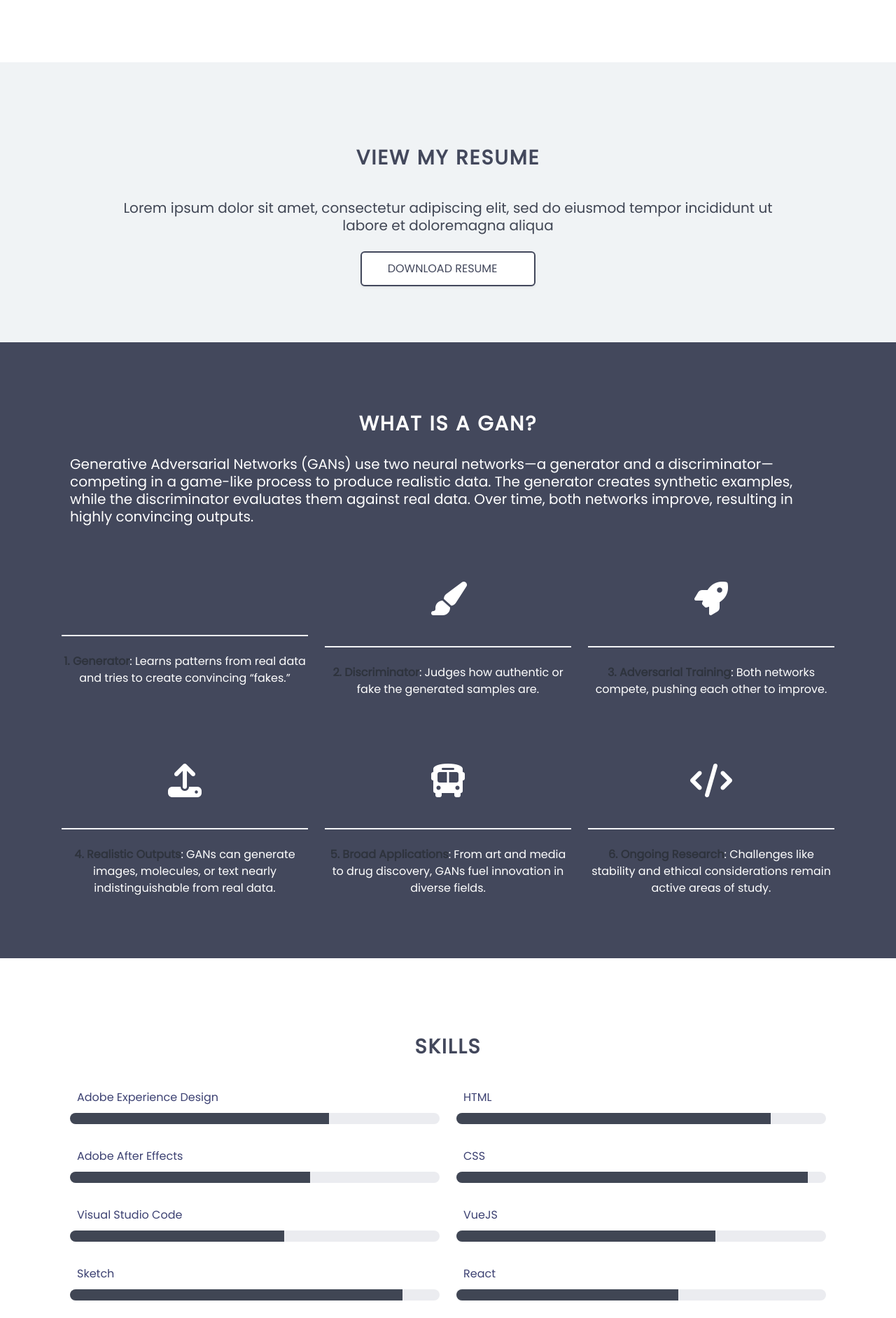
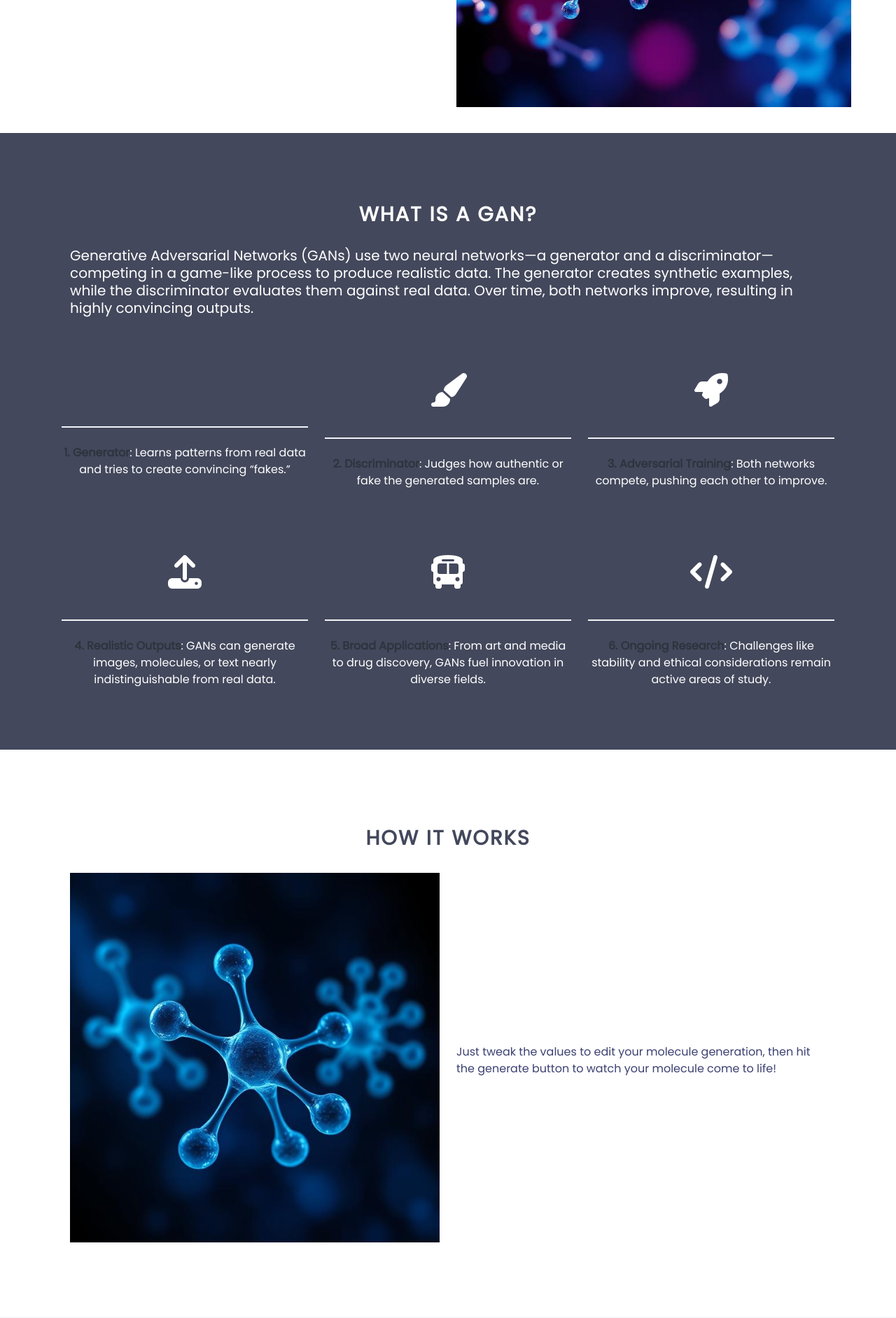
Before and after one commit to ElTragedy/capstone, a Flask app: page / in a window 1280 px wide. Shown: the part 1429-3312 px from the top of the page at 70% size. Run offline with Flask 3, Linux system fonts and the light colour scheme; some libraries are stand-ins or nearby versions.

Commit message:
found the code in a page that I did not refresh

```diff
--- a/app/templates/index.html
+++ b/app/templates/index.html
@@ -2,20 +2,24 @@
 <html lang="en">
 
 <head>
-  <meta charset="utf-8" />
-  <meta http-equiv="X-UA-Compatible" content="IE=edge" />
-  <meta name="viewport" content="width=device-width, initial-scale=1" />
+  <meta charset="utf-8">
+  <meta http-equiv="X-UA-Compatible" content="IE=edge">
+  <meta name="viewport" content="width=device-width, initial-scale=1">
   <title>Showcase - Personal Portfolio One Page Bulma Theme</title>
   <!-- Bulma Version 1-->
-  <link rel="stylesheet" href="https://unpkg.com/bulma@1.0.2/css/bulma.min.css" />
-  <link rel="stylesheet" type="text/css" href="{{ url_for('static', filename='css/showcase.css') }}" />
-  <script src="{{ url_for('static', filename='js/showcase.js') }}"></script>
+  <link rel="stylesheet" href="https://unpkg.com/bulma@1.0.2/css/bulma.min.css">
+  <link rel="stylesheet" type="text/css" href="/static/css/showcase.css">
+  <script src="/static/js/showcase.js"></script>
   <script src="https://kit.fontawesome.com/2828f7885a.js"
-    integrity="sha384-WAsFbnLEQcpCk8lM1UTWesAf5rGTCvb2Y+8LvyjAAcxK1c3s5c0L+SYOgxvc6PWG" crossorigin="anonymous"></script>
-  <link rel="icon" type="image/png" href="favicon.png" />
+    integrity="sha384-WAsFbnLEQcpCk8lM1UTWesAf5rGTCvb2Y+8LvyjAAcxK1c3s5c0L+SYOgxvc6PWG"
+    crossorigin="anonymous"></script>
+  <link rel="icon" type="image/png" href="favicon.png">
 </head>
 
-<body>
+<body data-aos-easing="ease-out" data-aos-duration="800" data-aos-delay="0">
+  <!-- Begin Preloader -->
+
+  <!-- End Preloader-->
   <!-- Begin Scroll Up Button -->
 
   <form action="#home">
@@ -79,9 +83,9 @@
       <!-- Begin Hero Content-->
       <div class="hero-body">
         <div class="container has-text-centered">
-          <h1 class="subtitle">Hey there, I'm</h1>
-          <h2 class="title">Ashley</h2>
-          <h1 class="subtitle profession">A UI/UX Designer</h1>
+          <h1 class="subtitle">Rivas Molecules</h1>
+          <h2 class="title">GAN Molecule Generation</h2>
+          <h1 class="subtitle profession">A capstone project to create new molecules</h1>
         </div>
       </div>
       <!-- End Hero Content-->
@@ -95,19 +99,19 @@
                   <a href="#home">Home</a>
                 </li>
                 <li>
-                  <a href="#about-me">About Me</a>
+                  <a href="#our-site">Our Site</a>
                 </li>
                 <li>
-                  <a href="#services">Services</a>
+                  <a href="#gan">GAN?</a>
                 </li>
                 <li>
-                  <a href="#skills">Skills</a>
+                  <a href="#how-it-works">How it works</a>
                 </li>
                 <li>
-                  <a href="#my-work">My Work</a>
+                  <a href="#influence-generation">Influence Generation</a>
                 </li>
                 <li>
-                  <a href="#contact">Contact</a>
+                  <a href="#generate">generate</a>
                 </li>
               </ul>
             </div>
@@ -122,192 +126,149 @@
 
   <!-- Begin Main Content -->
   <div class="main-content">
-    <!-- Begin About Me Section -->
-    <div class="section-light about-me" id="about-me">
+    <!-- Begin Our Site Section -->
+    <div class="section-light our-site" id="our-site">
       <div class="container">
         <div class="column is-12 about-me">
-          <h1 class="title has-text-centered section-title">About Me</h1>
+          <h1 class="title has-text-centered section-title">Our Site</h1>
         </div>
         <div class="columns is-multiline">
-          <div class="column is-6 has-vertically-aligned-content" data-aos="fade-right">
+          <div class="column is-6 has-vertically-aligned-content aos-init aos-animate" data-aos="fade-right">
             <p class="is-larger">
-              &emsp;&emsp;<strong>Showcase is a modern, beautiful personal website template to
-                showcase who you are, as well as projects you've worked on in
-                the past.</strong>
+                <strong>
+                This is a site that we created in our capstone to demonstrate
+                a GAN model we built and its ability to generate molecules in
+                Spring of 2025!
+              </strong>
             </p>
-            <br />
+            <br>
             <p>
-              Showcase was built from the ground up with Bulma to be fast and
-              responsive out of the box with all source files well documented
-              for easy to customization. The Showcase template gives you a
-              personal space to share what you are all about as a creative
-              designer, developer, photographer, and more!
+              Big thank you to the contributors that made this possible:
+              Dr. Fendt, Dr. Rivas, Kaleb Ray, Seth Kacura, Ethan Triem,
+              Aaron Sierra, David Day, Cheyenne Garza.
             </p>
-            <br />
+            <br>
             <div class="is-divider"></div>
-            <div class="columns about-links">
-              <div class="column">
-                <p class="heading">
-                  <strong>Give me a ring</strong>
-                </p>
-                <p class="subheading">
-                  123-456-7890
-                </p>
-              </div>
-              <div class="column">
-                <p class="heading">
-                  <strong>Email Me</strong>
-                </p>
-                <p class="subheading">
-                  hello@example.com
-                </p>
-              </div>
-              <div class="column">
-                <p class="heading">
-                  <strong>View my portfolio</strong>
-                </p>
-                <p class="subheading">
-                  example.com
-                </p>
-              </div>
-            </div>
           </div>
-          <div class="column is-6 right-image " data-aos="fade-left">
-            <img class="is-rounded" src="https://picsum.photos/id/366/600/375" alt="" />
+          <div class="column is-6 right-image aos-init aos-animate" data-aos="fade-left">
+            <img class="is-rounded" src="/static/images/Molecule.png" alt="">
           </div>
         </div>
       </div>
     </div>
     <!-- End About Me Content -->
-    <div class="section-dark resume">
-      <div class="container">
-        <div class="columns is-multiline" data-aos="fade-in" data-aos-easing="linear">
-          <div class="column is-12 about-me">
-            <h1 class="title has-text-centered section-title">
-              View My Resume
-            </h1>
-          </div>
-          <div class="column is-10 has-text-centered is-offset-1">
-            <h2 class="subtitle">
-              Lorem ipsum dolor sit amet, consectetur adipiscing elit, sed do
-              eiusmod tempor incididunt ut labore et doloremagna aliqua
-            </h2>
-            <form action="example.docs">
-              <button class="button">
-                Download Resume&emsp;<i class="fad fa-download fa-lg"></i>
-              </button>
-            </form>
-          </div>
-        </div>
-      </div>
-    </div>
     <!-- Begin Services Content -->
-    <div class="section-color services" id="services">
+    <div class="section-color services" id="gan">
       <div class="container">
         <div class="columns is-multiline">
-          <div class="column is-12 about-me" data-aos="fade-in" data-aos-easing="linear">
+          <div class="column is-12 about-me aos-init" data-aos="fade-in" data-aos-easing="linear">
             <h1 class="title has-text-centered section-title">What is a GAN?</h1>
             <h2 class="subtitle">
               Generative Adversarial Networks (GANs) use two neural networks—a generator and a discriminator—competing
-              in a game-like process to produce realistic data.
+              in a
+              game-like process to produce realistic data.
               The generator creates synthetic examples, while the discriminator evaluates them against real data.
               Over time, both networks improve, resulting in highly convincing outputs.
             </h2>
-            <br />
+            <br>
           </div>
           <div class="columns is-12">
-            <div class="column is-4 has-text-centered" data-aos="fade-in" data-aos-easing="linear">
+            <div class="column is-4 has-text-centered aos-init" data-aos="fade-in" data-aos-easing="linear">
               <i class="fad fa-meteor fa-3x"></i>
-              <hr />
+              <hr>
               <h2>
                 <strong>1. Generator</strong>: Learns patterns from real data and tries to create convincing “fakes.”
               </h2>
             </div>
-            <div class="column is-4 has-text-centered" data-aos="fade-in" data-aos-easing="linear">
+            <div class="column is-4 has-text-centered aos-init" data-aos="fade-in" data-aos-easing="linear">
               <i class="fas fa-paint-brush fa-3x"></i>
-              <hr />
+              <hr>
               <h2>
                 <strong>2. Discriminator</strong>: Judges how authentic or fake the generated samples are.
               </h2>
             </div>
-            <div class="column is-4 has-text-centered" data-aos="fade-in" data-aos-easing="linear">
+            <div class="column is-4 has-text-centered aos-init" data-aos="fade-in" data-aos-easing="linear">
               <i class="fas fa-rocket fa-3x"></i>
-              <hr />
+              <hr>
               <h2>
                 <strong>3. Adversarial Training</strong>: Both networks compete, pushing each other to improve.
               </h2>
             </div>
           </div>
-          <hr />
+          <hr>
           <div class="columns is-12">
-            <div class="column is-4 has-text-centered" data-aos="fade-in" data-aos-easing="linear">
+            <div class="column is-4 has-text-centered aos-init" data-aos="fade-in" data-aos-easing="linear">
               <i class="fas fa-upload fa-3x"></i>
-              <hr />
+              <hr>
               <h2>
                 <strong>4. Realistic Outputs</strong>: GANs can generate images, molecules, or text nearly
-                indistinguishable from real data.
+                indistinguishable from
+                real data.
               </h2>
             </div>
-            <div class="column is-4 has-text-centered" data-aos="fade-in" data-aos-easing="linear">
+            <div class="column is-4 has-text-centered aos-init" data-aos="fade-in" data-aos-easing="linear">
               <i class="fas fa-bus fa-3x"></i>
-              <hr />
+              <hr>
               <h2>
                 <strong>5. Broad Applications</strong>: From art and media to drug discovery, GANs fuel innovation in
-                diverse fields.
+                diverse
+                fields.
               </h2>
             </div>
-            <div class="column is-4 has-text-centered" data-aos="fade-in" data-aos-easing="linear">
+            <div class="column is-4 has-text-centered aos-init" data-aos="fade-in" data-aos-easing="linear">
               <i class="fas fa-code fa-3x"></i>
-              <hr />
+              <hr>
               <h2>
                 <strong>6. Ongoing Research</strong>: Challenges like stability and ethical considerations remain active
-                areas of study.
+                areas of
+                study.
               </h2>
             </div>
           </div>
-
 
         </div>
       </div>
     </div>
     <!-- End Services Content -->
     <!-- Begin Skills Content -->
-    <div class="section-light skills" id="skills">
+    <div class="section-light skills" id="how-it-works">
       <div class="container">
         <div class="columns is-multiline">
           <div class="column is-12 about-me">
-            <h1 class="title has-text-centered section-title">Skills</h1>
+            <h1 class="title has-text-centered section-title">How it works</h1>
           </div>
-          <div class="column is-6" data-aos="fade-in" data-aos-easing="linear">
-            <h1>Adobe Experience Design</h1>
-            <progress class="progress" value="70" max="100">30%</progress>
-            <h1>Adobe After Effects</h1>
-            <progress class="progress" value="65" max="100">30%</progress>
-            <h1>Visual Studio Code</h1>
-            <progress class="progress" value="58" max="100">45%</progress>
-            <h1>Sketch</h1>
-            <progress class="progress" value="90" max="100">60%</progress>
+          <!-- Left Column: Image -->
+          <div class="column is-6 left-image aos-init" data-aos="fade-right">
+            <img class="is-rounded" src="/static/images/mole2.png" alt="How it works illustration">
           </div>
-          <div class="column is-6" data-aos="fade-in" data-aos-easing="linear">
-            <h1>HTML</h1>
-            <progress class="progress" value="85" max="100">30%</progress>
-            <h1>CSS</h1>
-            <progress class="progress" value="95" max="100">30%</progress>
-            <h1>VueJS</h1>
-            <progress class="progress" value="70" max="100">45%</progress>
-            <h1>React</h1>
-            <progress class="progress" value="60" max="100">60%</progress>
+          <!-- Right Column: Text -->
+          <div class="column is-6 has-vertically-aligned-content aos-init" data-aos="fade-left">
+            <p>
+              Just tweak the values to edit your molecule generation, then hit the generate button to watch your
+              molecule
+              come to life!
+            </p>
           </div>
         </div>
       </div>
     </div>
+
     <!-- End Skills Content -->
     <!-- Begin Work Content -->
-    <div class="section-dark my-work" id="my-work">
+    <div class="section-dark influence generation" id="influence-generation">
       <div class="container">
-        <div class="columns is-multiline" data-aos="fade-in" data-aos-easing="linear">
+        <div class="columns is-multiline aos-init" data-aos="fade-in" data-aos-easing="linear">
           <div class="column is-12">
-            <h1 class="title has-text-centered section-title">My Work</h1>
+            <h1 class="title has-text-centered section-title">Influence Generation</h1>
+            <p class="has-text-centered">You can influence generation by tweaking each of the following
+              attributes:
+              you are given a 'superstructure'—a base molecular framework—to work with. By selecting and tweaking
+              different
+              attributes (the images below represent various adjustable features), the generator will create new
+              molecules that keep
+              the same overall structure but change parts of it. This lets you explore how small modifications can lead
+              to a variety of unique molecules.
+            </p>
           </div>
           <div class="column is-3">
             <a href="#">
@@ -364,7 +325,7 @@
     <!-- Begin Contact Content -->
     <div class="section-light contact" id="contact">
       <div class="container">
-        <div class="columns is-multiline" data-aos="fade-in-up" data-aos-easing="linear">
+        <div class="columns is-multiline aos-init" data-aos="fade-in-up" data-aos-easing="linear">
           <div class="column is-12 about-me">
             <h1 class="title has-text-centered section-title">
               Get in touch
@@ -375,7 +336,7 @@
               <div class="field">
                 <label class="label">Name</label>
                 <div class="control has-icons-left">
-                  <input class="input" type="text" placeholder="Ex. Jane Smith" name="Name" />
+                  <input class="input" type="text" placeholder="Ex. Jane Smith" name="Name">
                   <span class="icon is-small is-left">
                     <i class="fas fa-user"></i>
                   </span>
@@ -384,7 +345,7 @@
               <div class="field">
                 <label class="label">Email</label>
                 <div class="control has-icons-left">
-                  <input class="input" type="email" placeholder="Ex. hello@arctheme.com" name="Email" />
+                  <input class="input" type="email" placeholder="Ex. hello@arctheme.com" name="Email">
                   <span class="icon is-small is-left">
                     <i class="fas fa-envelope"></i>
                   </span>
@@ -435,6 +396,8 @@
       duration: 800,
     });
   </script>
+
+
 </body>
 
 </html>
```
